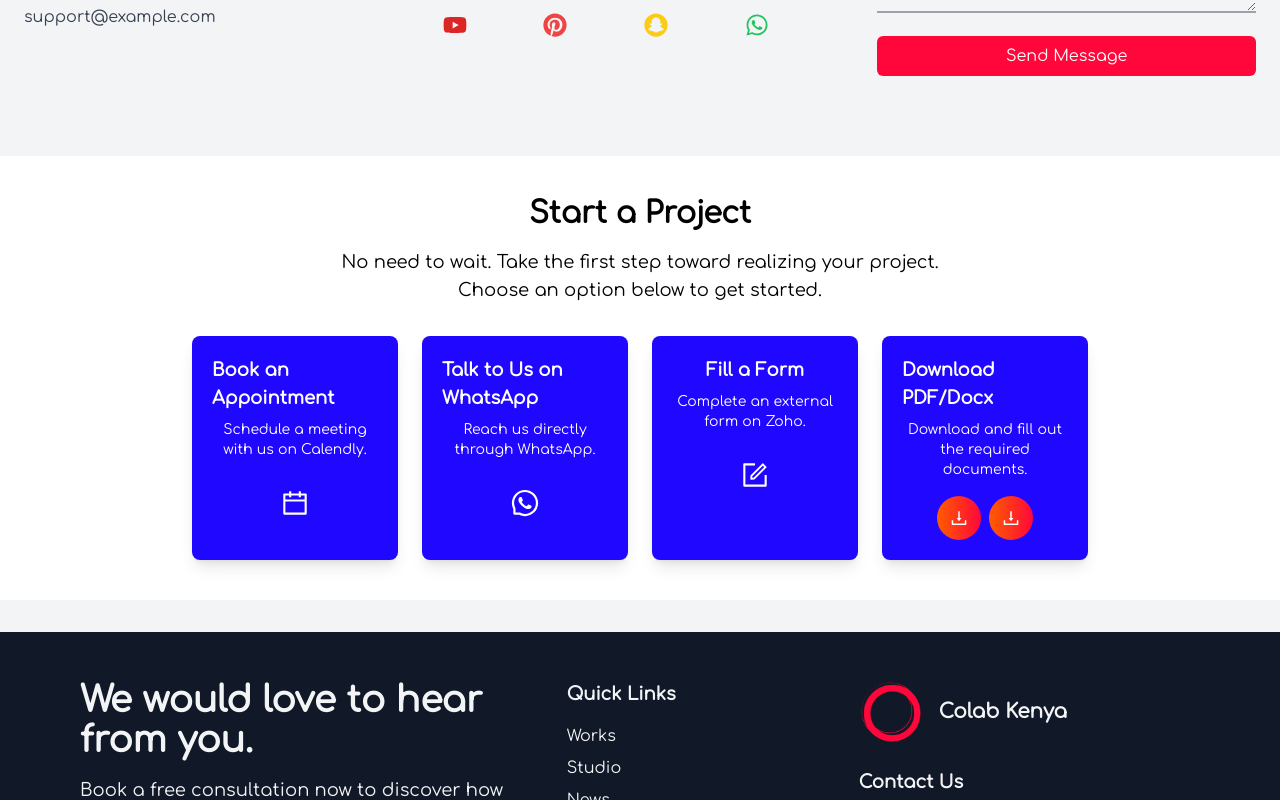
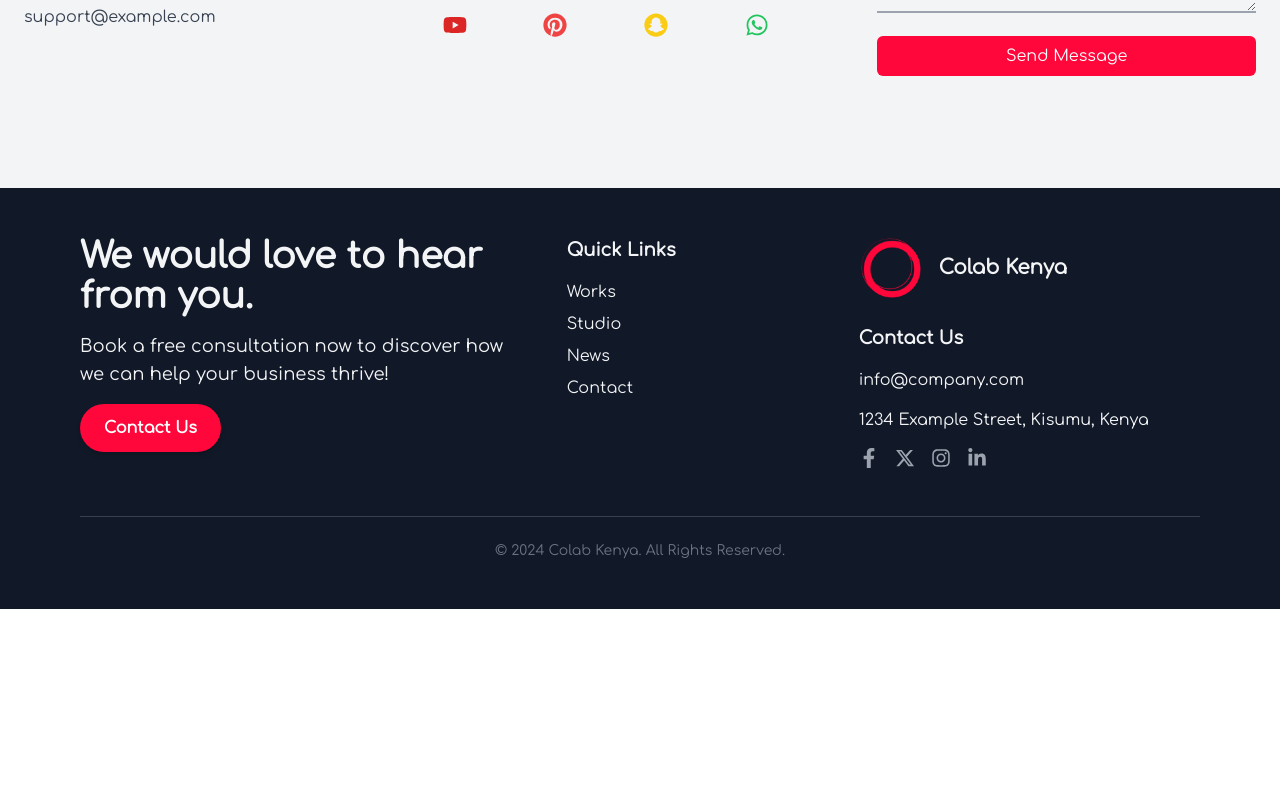
Before and after one commit to Daniel-627/colab, a Next.js app: page /contact in a window 1280 px wide. Shown: the part 1123-1923 px from the top of the page. After the commit the page ends 1732 px from the top, so only its background shows below. Built offline with nearby package versions, Linux system fonts and the light colour scheme.

Commit message:
Minor tweaks

```diff
--- a/app/contact/page.tsx
+++ b/app/contact/page.tsx
@@ -147,7 +147,6 @@ const page = () => {
         </motion.div>
       </div>
       <div className=' py-8'>
-        <StartProject />
       </div>
     </div>
   );
```
